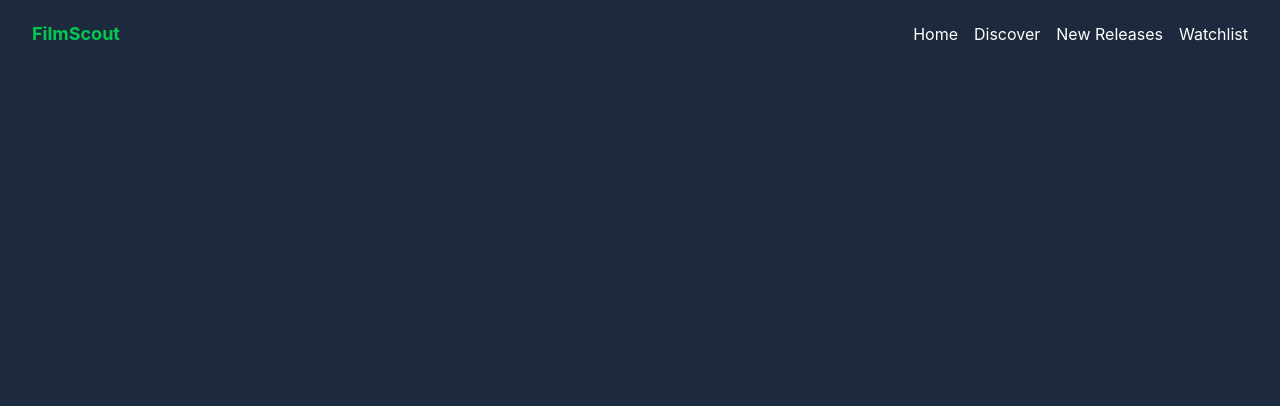
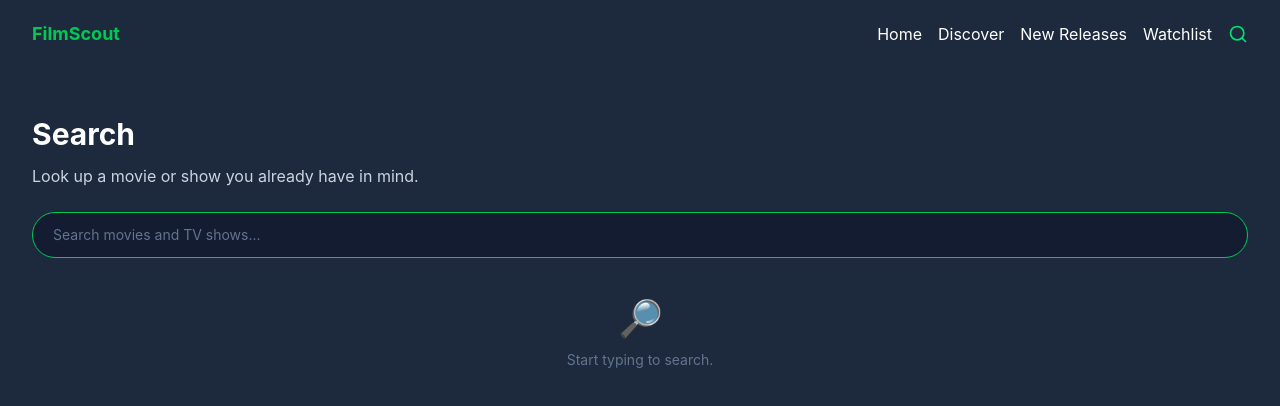
Before and after one commit to Hellie-tenny/filmscout, a React (Vite) app: page /search in a window 1280 px wide. Shown: the top 406 px of the page. Built offline with nearby package versions, Linux system fonts and the light colour scheme.

Commit message:
added the search feature

```diff
--- a/src/App.tsx
+++ b/src/App.tsx
@@ -5,6 +5,7 @@ import Landing from './components/Landing'
 import Discover from './pages/Discover'
 import NewReleases from './pages/NewReleases'
 import Watchlist from './pages/Watchlist'
+import Search from './pages/Search'
 
 function App() {
   return (
@@ -15,6 +16,7 @@ function App() {
         <Route path='/discover' element={<Discover />} />
         <Route path='/new-releases' element={<NewReleases />} />
         <Route path='/watchlist' element={<Watchlist />} />
+        <Route path='/search' element={<Search />} />
       </Routes>
     </div>
   )
--- a/src/components/Header.tsx
+++ b/src/components/Header.tsx
@@ -10,11 +10,32 @@ export default function Header() {
     <div className='px-4 py-5 sm:px-6 lg:px-8'>
       <header className='flex flex-col gap-3 sm:flex-row sm:items-center sm:justify-between mb-4'>
         <NavLink to='/' className='text-lg font-bold text-green-500'>FilmScout</NavLink>
-        <nav className='flex gap-4 text-sm sm:text-base'>
+        <nav className='flex items-center gap-4 text-sm sm:text-base'>
           <NavLink to='/' end className={linkClass}>Home</NavLink>
           <NavLink to='/discover' className={linkClass}>Discover</NavLink>
           <NavLink to='/new-releases' className={linkClass}>New Releases</NavLink>
           <NavLink to='/watchlist' className={linkClass}>Watchlist</NavLink>
+          <NavLink
+            to='/search'
+            className={({ isActive }) =>
+              isActive ? 'text-green-400' : 'text-white hover:text-green-400 transition-colors'
+            }
+            aria-label='Search'
+          >
+            <svg
+              xmlns='http://www.w3.org/2000/svg'
+              viewBox='0 0 24 24'
+              fill='none'
+              stroke='currentColor'
+              strokeWidth={2}
+              strokeLinecap='round'
+              strokeLinejoin='round'
+              className='w-5 h-5'
+            >
+              <circle cx='11' cy='11' r='8' />
+              <line x1='21' y1='21' x2='16.65' y2='16.65' />
+            </svg>
+          </NavLink>
         </nav>
       </header>
     </div>
--- /dev/null
+++ b/src/hooks/useSearch.ts
@@ -0,0 +1,69 @@
+import { useEffect, useState } from 'react'
+import { normalizeMedia } from '../types/media'
+import type { MediaItem } from '../types/media'
+
+export default function useSearch(query: string) {
+  const [results, setResults] = useState<MediaItem[]>([])
+  const [loading, setLoading] = useState(false)
+  const [error, setError] = useState<string | null>(null)
+
+  useEffect(() => {
+    const trimmed = query.trim()
+
+    if (trimmed.length === 0) {
+      setResults([])
+      setError(null)
+      setLoading(false)
+      return
+    }
+
+    const token = import.meta.env.VITE_TMDB_READ_TOKEN as string | undefined
+    const apiKey = import.meta.env.VITE_TMDB_API_KEY as string | undefined
+
+    const headers: Record<string, string> = { accept: 'application/json' }
+    if (!apiKey && token) headers.Authorization = `Bearer ${token}`
+
+    // debounce
+    const handle = setTimeout(async () => {
+      setLoading(true)
+      setError(null)
+
+      try {
+        const params = new URLSearchParams({
+          query: trimmed,
+          include_adult: 'false',
+          language: 'en-US',
+          page: '1',
+        })
+        if (apiKey) params.set('api_key', apiKey)
+
+        const url = `https://api.themoviedb.org/3/search/multi?${params.toString()}`
+        const res = await fetch(url, { headers })
+
+        if (!res.ok) throw new Error(`TMDB error: ${res.status}`)
+
+        const data = await res.json()
+
+        // filter out people, keep only movie and tv results
+        const filtered = (data.results ?? []).filter(
+          (r: any) => r.media_type === 'movie' || r.media_type === 'tv'
+        )
+
+        const normalized: MediaItem[] = filtered.map((r: any) =>
+          normalizeMedia(r, r.media_type)
+        )
+
+        setResults(normalized)
+      } catch (err) {
+        setError(err instanceof Error ? err.message : 'Search failed.')
+        setResults([])
+      } finally {
+        setLoading(false)
+      }
+    }, 450)
+
+    return () => clearTimeout(handle)
+  }, [query])
+
+  return { results, loading, error }
+}
--- /dev/null
+++ b/src/pages/Search.tsx
@@ -0,0 +1,162 @@
+import { useState } from 'react'
+import useSearch from '../hooks/useSearch'
+import useWatchlist from '../hooks/useWatchlist'
+import MediaModal from '../components/MediaModal'
+import type { MediaItem } from '../types/media'
+
+const MOVIE_GENRES = [
+  { id: 28, name: 'Action' }, { id: 12, name: 'Adventure' }, { id: 16, name: 'Animation' },
+  { id: 35, name: 'Comedy' }, { id: 80, name: 'Crime' }, { id: 99, name: 'Documentary' },
+  { id: 18, name: 'Drama' }, { id: 10751, name: 'Family' }, { id: 14, name: 'Fantasy' },
+  { id: 36, name: 'History' }, { id: 27, name: 'Horror' }, { id: 10402, name: 'Music' },
+  { id: 9648, name: 'Mystery' }, { id: 10749, name: 'Romance' }, { id: 878, name: 'Science Fiction' },
+  { id: 10770, name: 'TV Movie' }, { id: 53, name: 'Thriller' }, { id: 10752, name: 'War' },
+  { id: 37, name: 'Western' },
+]
+
+const TV_GENRES = [
+  { id: 10759, name: 'Action & Adventure' }, { id: 16, name: 'Animation' }, { id: 35, name: 'Comedy' },
+  { id: 80, name: 'Crime' }, { id: 99, name: 'Documentary' }, { id: 18, name: 'Drama' },
+  { id: 10751, name: 'Family' }, { id: 10762, name: 'Kids' }, { id: 9648, name: 'Mystery' },
+  { id: 10763, name: 'News' }, { id: 10764, name: 'Reality' }, { id: 10765, name: 'Sci-Fi & Fantasy' },
+  { id: 10766, name: 'Soap' }, { id: 10767, name: 'Talk' }, { id: 10768, name: 'War & Politics' },
+  { id: 37, name: 'Western' },
+]
+
+const GENRE_MAP: Record<number, string> = Object.fromEntries(
+  [...MOVIE_GENRES, ...TV_GENRES].map((g) => [g.id, g.name])
+)
+
+export default function Search() {
+  const [query, setQuery] = useState('')
+  const { results, loading, error } = useSearch(query)
+  const { isInWatchlist, toggleWatchlist } = useWatchlist()
+  const [selectedItem, setSelectedItem] = useState<MediaItem | null>(null)
+
+  const releaseYear = (date: string) => date?.slice(0, 4) ?? '—'
+
+  const toggleLike = (e: React.MouseEvent, movie: MediaItem) => {
+    e.stopPropagation()
+    toggleWatchlist(movie)
+  }
+
+  return (
+    <div className='px-4 py-8 text-white sm:px-6 lg:px-8'>
+      <h1 className='text-2xl font-bold mb-3 sm:text-3xl'>Search</h1>
+      <p className='text-slate-300 max-w-2xl mb-6'>
+        Look up a movie or show you already have in mind.
+      </p>
+
+      <input
+        type='text'
+        value={query}
+        onChange={(e) => setQuery(e.target.value)}
+        placeholder='Search movies and TV shows...'
+        autoFocus
+        className='w-full rounded-full border border-slate-700 bg-slate-900/70 px-5 py-3 text-sm text-white placeholder-slate-500 outline-none focus:border-green-500 transition-colors'
+      />
+
+      <div className='mt-6'>
+        {error && <div className='py-4 text-center text-rose-400'>Error: {error}</div>}
+
+        {query.trim().length === 0 && !error && (
+          <div className='mt-10 flex flex-col items-center text-center text-slate-500'>
+            <span className='text-4xl mb-3'>🔎</span>
+            <p className='text-sm'>Start typing to search.</p>
+          </div>
+        )}
+
+        {loading && (
+          <div className='mt-6 grid grid-cols-1 gap-4 sm:grid-cols-2 md:grid-cols-3 lg:grid-cols-4'>
+            {Array.from({ length: 8 }).map((_, i) => (
+              <div key={i} className='rounded-lg bg-slate-900/50 p-3 animate-pulse'>
+                <div className='h-64 w-full rounded-md bg-slate-800' />
+                <div className='mt-3 h-4 w-2/3 rounded bg-slate-700' />
+                <div className='mt-2 h-3 w-1/3 rounded bg-slate-700' />
+              </div>
+            ))}
+          </div>
+        )}
+
+        {!loading && !error && query.trim().length > 0 && results.length === 0 && (
+          <div className='mt-10 flex flex-col items-center text-center text-slate-500'>
+            <span className='text-4xl mb-3'>🤷</span>
+            <p className='text-sm'>No results found for &quot;{query}&quot;.</p>
+          </div>
+        )}
+
+        {!loading && !error && results.length > 0 && (
+          <div className='mt-6 grid grid-cols-1 gap-4 sm:grid-cols-2 md:grid-cols-3 lg:grid-cols-4'>
+            {results.map((movie) => {
+              const isLiked = isInWatchlist(movie.id)
+              return (
+                <div
+                  key={movie.id}
+                  className='flex flex-col rounded-lg bg-slate-900/50 p-3 cursor-pointer hover:bg-slate-800/70 transition-colors'
+                  onClick={() => setSelectedItem(movie)}
+                >
+                  <div className='relative'>
+                    {movie.poster_path ? (
+                      <img
+                        src={`https://image.tmdb.org/t/p/w500${movie.poster_path}`}
+                        alt={movie.title}
+                        className='w-full rounded-md object-cover'
+                      />
+                    ) : (
+                      <div className='flex h-64 items-center justify-center rounded-md bg-slate-800 text-slate-400'>
+                        No image
+                      </div>
+                    )}
+                    <div className='absolute top-2 right-2 rounded-full bg-slate-700/90 px-2 py-0.5 text-xs font-medium text-slate-200'>
+                      {movie.media_type === 'movie' ? 'Movie' : 'TV'}
+                    </div>
+                  </div>
+
+                  <div className='mt-3 flex flex-col gap-1 flex-1'>
+                    <div className='flex items-start justify-between gap-2'>
+                      <h3 className='text-sm font-semibold leading-snug'>{movie.title}</h3>
+                      <span className='shrink-0 text-xs text-slate-400'>{releaseYear(movie.release_date)}</span>
+                    </div>
+
+                    {movie.overview && (
+                      <p className='mt-1 text-xs text-slate-400 line-clamp-3 leading-relaxed'>
+                        {movie.overview}
+                      </p>
+                    )}
+                  </div>
+
+                  <div className='mt-3 flex items-center justify-between'>
+                    <span className='text-xs text-slate-400'>⭐ {movie.vote_average.toFixed(1)}</span>
+                    <button
+                      type='button'
+                      onClick={(e) => toggleLike(e, movie)}
+                      className={`rounded-full px-3 py-1 text-xs font-medium transition-colors ${
+                        isLiked
+                          ? 'bg-green-500 text-slate-950'
+                          : 'bg-slate-700 text-slate-300 hover:bg-slate-600'
+                      }`}
+                    >
+                      {isLiked ? '✓ Added' : '+ Watchlist'}
+                    </button>
+                  </div>
+                </div>
+              )
+            })}
+          </div>
+        )}
+      </div>
+
+      {selectedItem && (
+        <MediaModal
+          item={selectedItem}
+          mediaType={selectedItem.media_type}
+          genreMap={GENRE_MAP}
+          onClose={() => setSelectedItem(null)}
+          onSelect={(item) => setSelectedItem(item)}
+          isInWatchlist={isInWatchlist(selectedItem.id)}
+          onToggleWatchlist={() => toggleWatchlist(selectedItem)}
+        />
+      )}
+    </div>
+  )
+}
```
